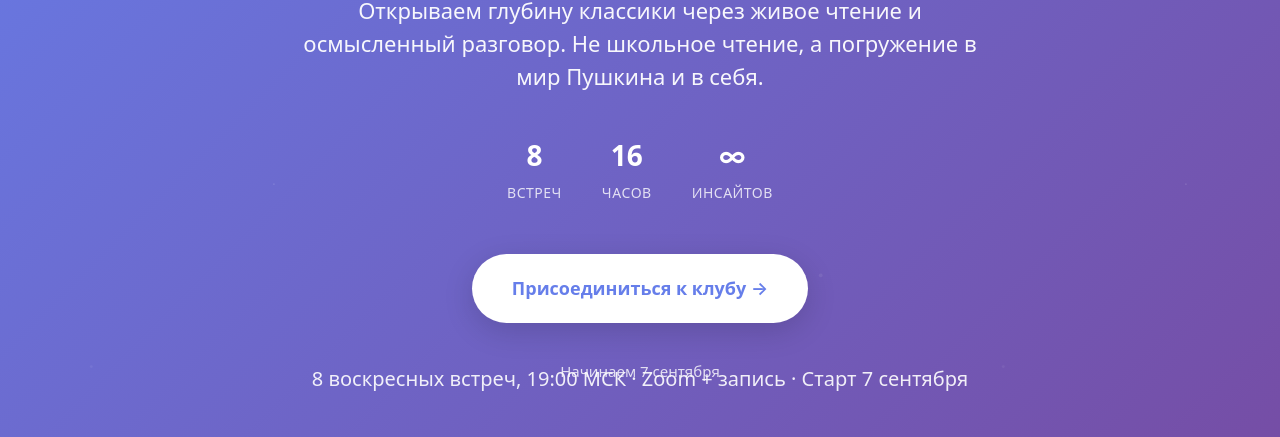
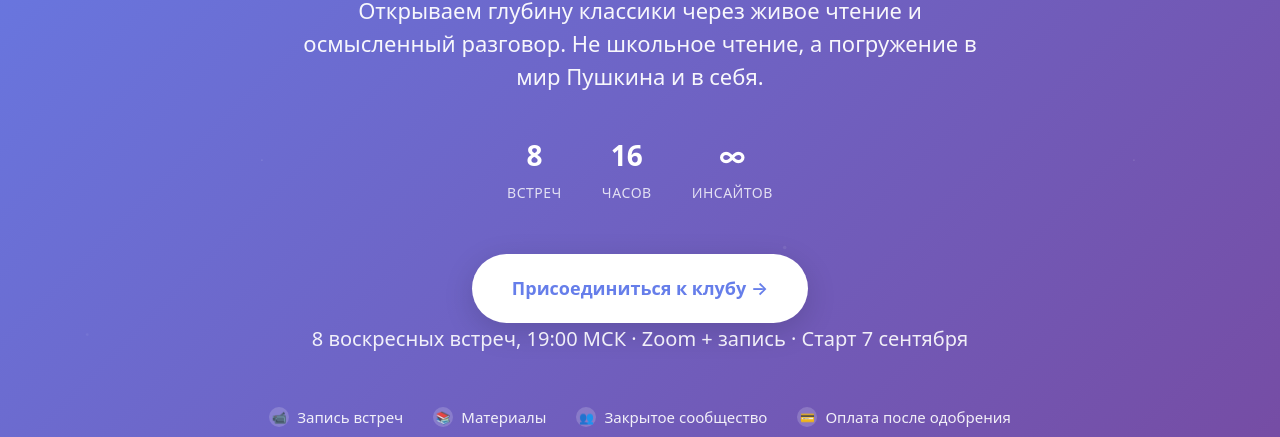
Before and after one commit to Hovichkov/onegin-club, a plain HTML site: page index.html in a window 1280 px wide. Shown: the part 363-800 px from the top of the page. Drawn offline with Linux system fonts and the light colour scheme.

Commit message:
Update index.html

```diff
--- a/index.html
+++ b/index.html
@@ -198,7 +198,7 @@ font-size: clamp(16px, 2.5vw, 20px);
                     <div class="hero-cta">
                         <a class="cta-button" target="_blank" rel="noopener" href="https://docs.google.com/forms/d/e/1FAIpQLSerXTwNhGyzESx4CVvs0OoDWRSMKdcH8aHc94SvrPqV8fDhXg/viewform?usp=dialog">Присоединиться к клубу →</a>
 
-            <div class="hero-note">Начинаем 7 сентября</div>
+
     <p class="hero-schedule">8 воскресных встреч, 19:00 МСК · Zoom + запись  · Старт 7 сентября</p>
   </div>
 
```
